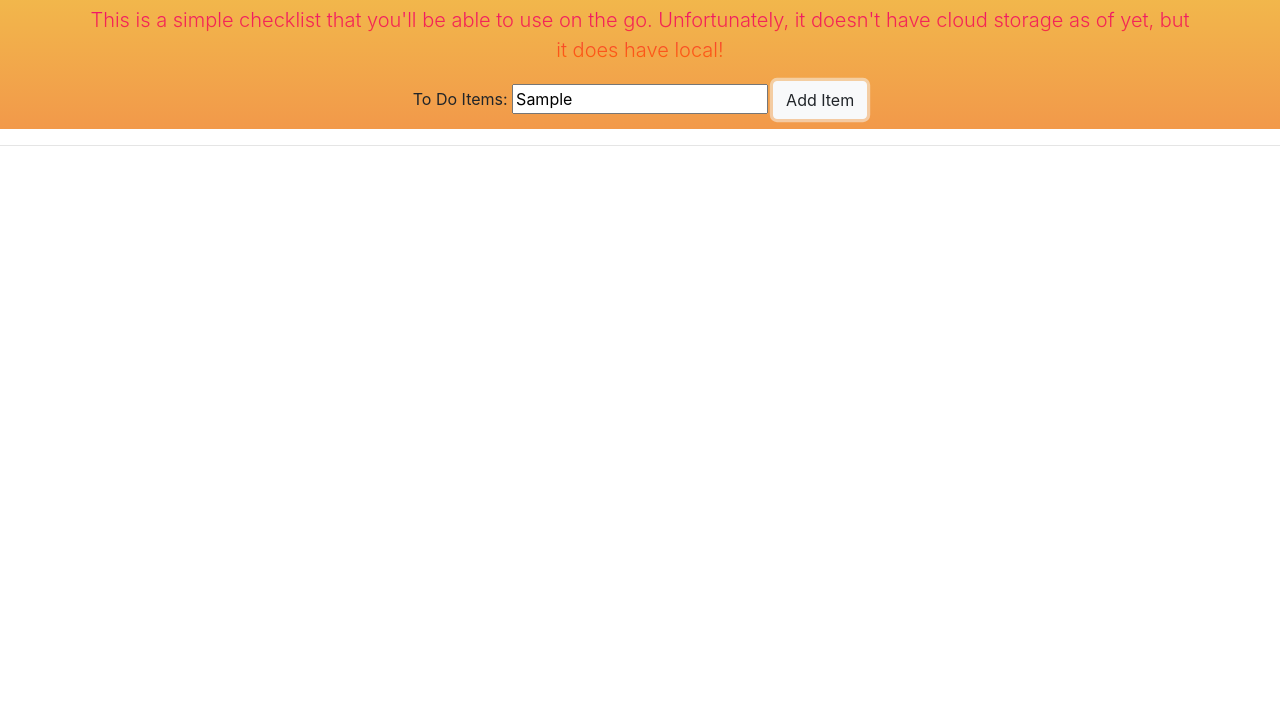
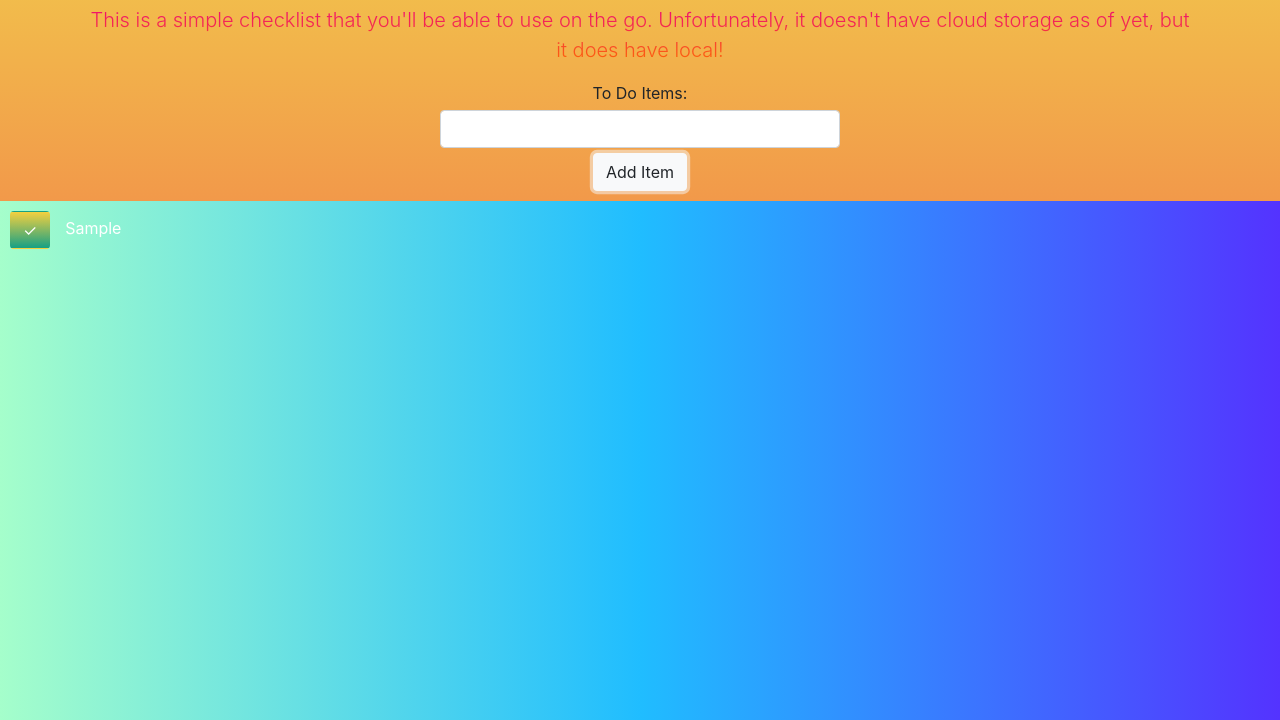
Before and after one commit to tn97/Utilities-Checklist, a plain HTML site: page index.html in a window 1280 px wide. Both pictures are taken after typing "Sample" into the empty fields and a click on the input "Add Item". Shown: the part 80-800 px from the top of the page. Drawn offline with nearby package versions, Linux system fonts and the light colour scheme.

Commit message:
coding phase finished, need to design

```diff
--- a/assets/css/style.css
+++ b/assets/css/style.css
@@ -1,3 +1,16 @@
+body {
+  background: #5433FF;  /* fallback for old browsers */
+  background: -webkit-linear-gradient(to right, #A5FECB, #20BDFF, #5433FF);  /* Chrome 10-25, Safari 5.1-6 */
+  background: linear-gradient(to right, #A5FECB, #20BDFF, #5433FF); /* W3C, IE 10+/ Edge, Firefox 16+, Chrome 26+, Opera 12+, Safari 7+ */
+
+}
+
+.background {
+  background: #536976;  /* fallback for old browsers */
+  background: -webkit-linear-gradient(to top, #292E49, #536976);  /* Chrome 10-25, Safari 5.1-6 */
+  background: linear-gradient(to top, #292E49, #536976); /* W3C, IE 10+/ Edge, Firefox 16+, Chrome 26+, Opera 12+, Safari 7+ */
+
+}
 .title-display {
   text-align: center;
   background: -webkit-linear-gradient(#8A2387,#E94057,#F27121);
@@ -19,6 +32,7 @@
 }
 
 .jumbotron-fluid {
+  margin-bottom: 5px;
   padding: 10px;
 }
 
@@ -30,4 +44,24 @@ form {
 
 #to-do {
   margin-right: 5px;
+  margin-bottom: 5px;
+  width: 400px;
+  margin: 5px auto;
 }
+
+.checkbox {
+  margin-right: 15px;
+  margin-left: 5px;
+}
+
+.btn-checkbox {
+  background: #16A085;  /* fallback for old browsers */
+  background: -webkit-linear-gradient(to bottom, #F4D03F, #16A085);  /* Chrome 10-25, Safari 5.1-6 */
+  background: linear-gradient(to bottom, #F4D03F, #16A085); /* W3C, IE 10+/ Edge, Firefox 16+, Chrome 26+, Opera 12+, Safari 7+ */
+  color: white;
+}
+
+#p-color {
+  color: white;
+  padding: 5px;
+}
--- a/assets/javascript/app.js
+++ b/assets/javascript/app.js
@@ -6,7 +6,7 @@ function renderTodos(list) {
 
     // Create a new variable that will hold a <p> tag.
     // Set the value of the list at "i" as text to the "<p>" element.
-    var p = $("<p>");
+    var p = $("<p id='p-color'>");
     p.text(list[i]);
 
     // Create a button based off of the number at i, which will cause it to be unique at every iteration.
@@ -15,14 +15,14 @@ function renderTodos(list) {
     var btnCheck = $("<button>");
     btnCheck
     .attr("data-to-do", i)
-    .addClass("checkbox")
+    .addClass("btn btn-checkbox checkbox")
     .text("✓");
 
     // Append the button to the todo item
     p = p.prepend(btnCheck);
 
     // Add the button and the p tag to the todos div
-    $("to-dos").append(p);
+    $("#to-dos").append(p);
   }
 }
 
@@ -36,7 +36,7 @@ $("#add-to-do").on("click", function(event) {
   list.push(toDoTask);
 
   // Update ToDo's
-  renderTodos();
+  renderTodos(list);
 
   // Save the todos into local storage.
   // We need JSON.stringify to convert them into a string inside the storage.
--- a/index.html
+++ b/index.html
@@ -21,12 +21,12 @@
     </div>
     <!-- Begin form Element -->
     <form>
-      <span id="todo-items">To Do Items: <input id="to-do" type="text"><input class="btn btn-light" id="add-to-do" value="Add Item" type="submit"></span>
+      <span id="todo-items">To Do Items: <input class="form-control" id="to-do" type="text"><input class="btn btn-light"
+          id="add-to-do" value="Add Item" type="submit"></span>
     </form>
+    <!-- End Form Element -->
   </div>
-  <!-- End Form Element -->
 
-  <hr>
 
   <!-- To Do List -->
   <div id="to-dos"></div>
```
